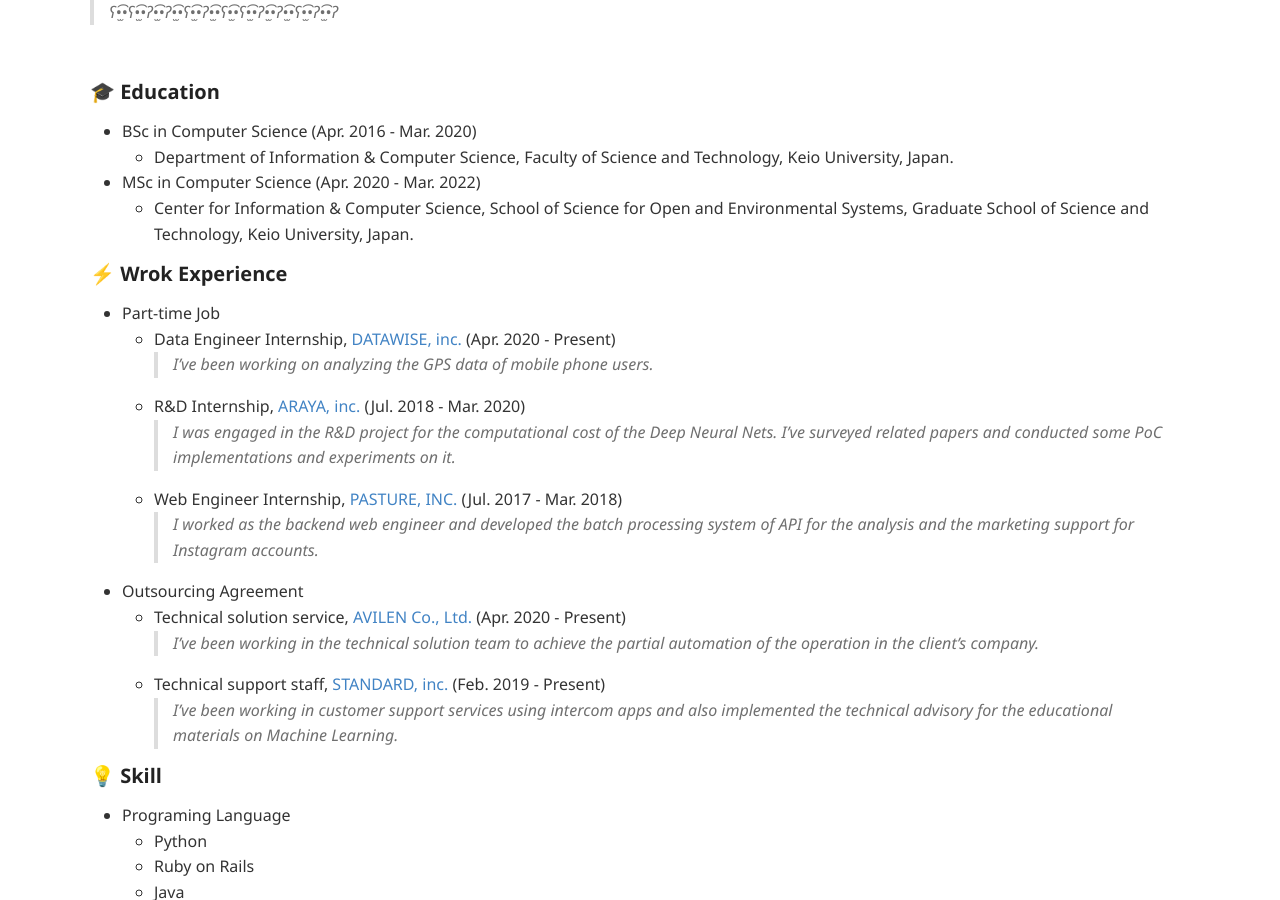
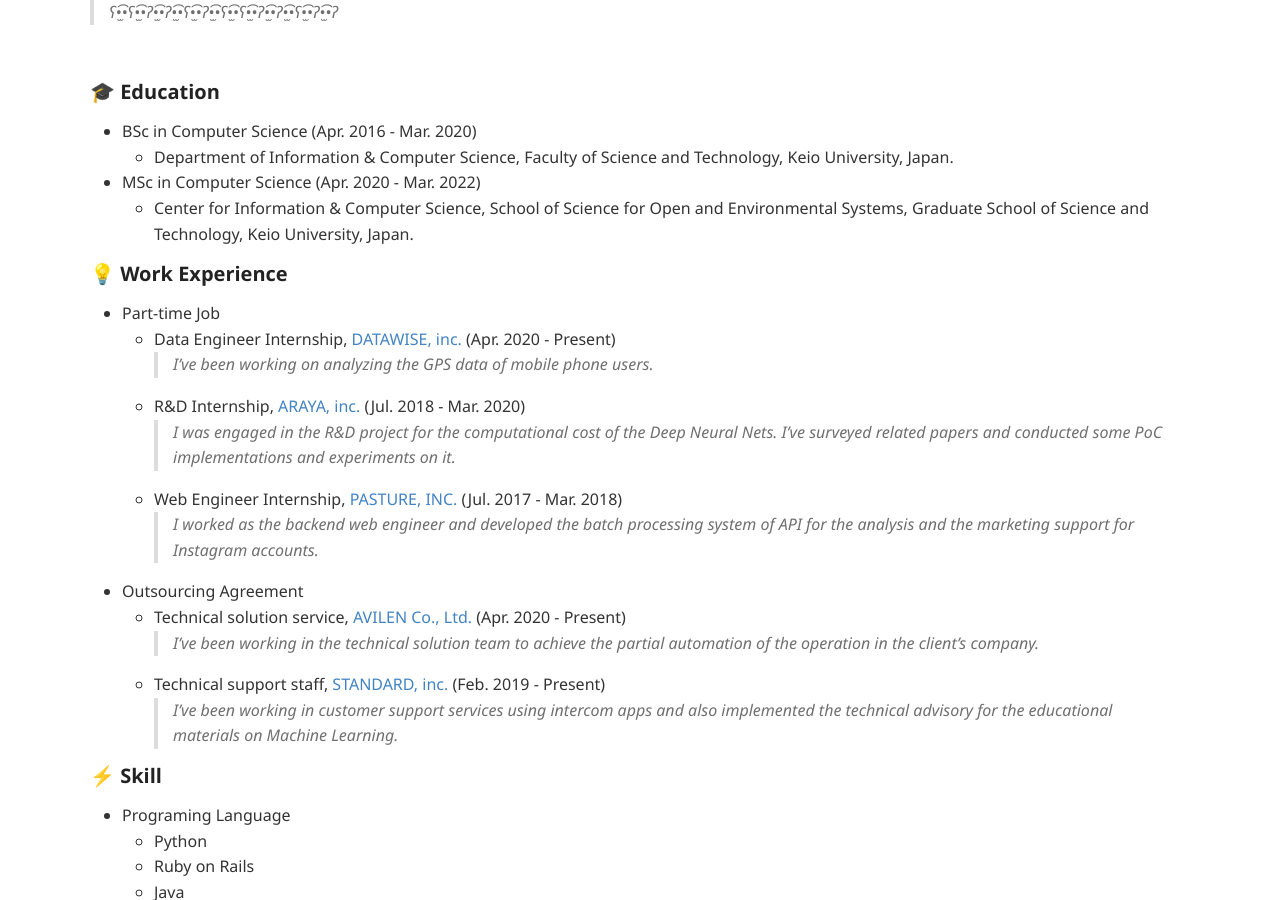
Before and after one commit to yumaloop/old-jekyll-blog-site, a Jekyll site: the page built from about.md, in a window 1280 px wide and 900 px high, scrolled down 550 px. Built offline with Jekyll 4.4.1, drawn with Linux system fonts in a browser that asks for light colours; comment, search, counter and statistics services are not loaded.

Commit message:
tiny update

```diff
--- a/about.md
+++ b/about.md
@@ -23,7 +23,7 @@
 * MSc in Computer Science (Apr. 2020 - Mar. 2022)
   - Center for Information & Computer Science, School of Science for Open and Environmental Systems, Graduate School of Science and Technology, Keio University, Japan.
 
-#### &#x26a1; Wrok Experience
+#### &#x1f4a1; Work Experience
 
 * Part-time Job
    * Data Engineer Internship, [DATAWISE, inc.](https://www.datawise.co.jp/) (Apr. 2020 - Present)
```
Also changed, not shown: other parts of about.md (+1 -1 lines).
